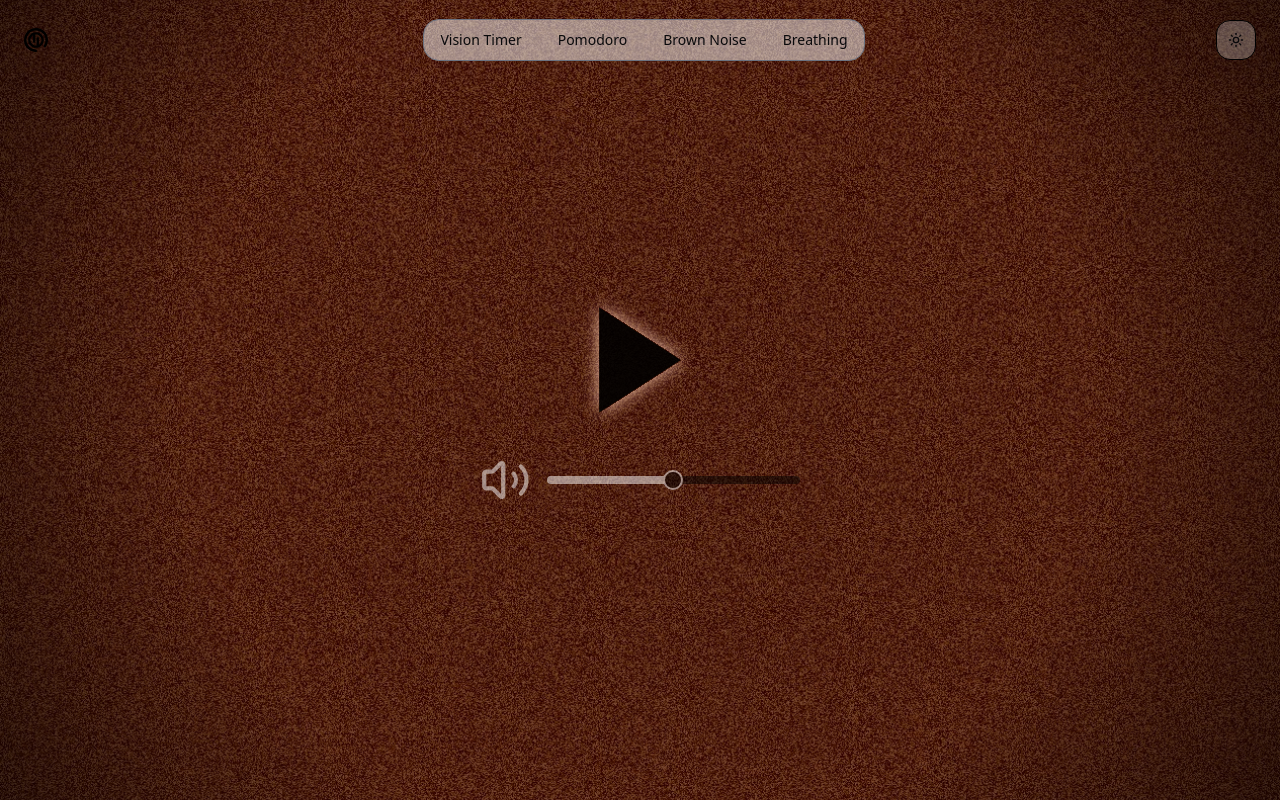
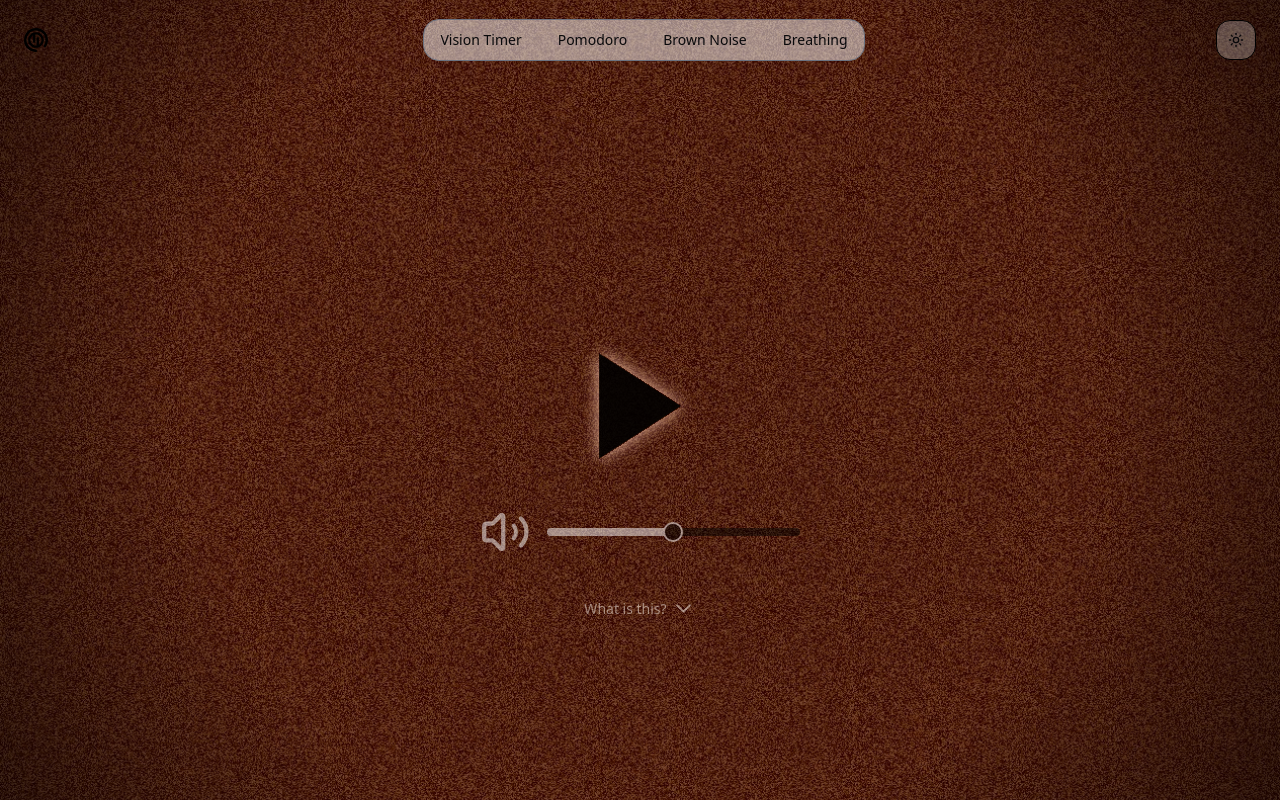
Before and after one commit to kozopas228/pause-loop, a React (Vite) app in the folder frontend/: page /noise in a window 1280 px wide. Built offline with nearby package versions, Linux system fonts and the light colour scheme.

Commit message:
add temporarily descriptions to breathing and noise pages

```diff
--- a/frontend/src/pages/breathing/BreathingPage.tsx
+++ b/frontend/src/pages/breathing/BreathingPage.tsx
@@ -2,7 +2,7 @@ import React, { useContext, useEffect, useRef, useState } from 'react';
 import Page from '@/components/page/Page.tsx';
 import BodyBackground from '@/components/body-background/BodyBackground.tsx';
 import { BreathingPhaseEnum } from '@/pages/breathing/breathing-phase.enum.ts';
-import { Play } from 'lucide-react';
+import { ChevronDown, ChevronUp, Play } from 'lucide-react';
 import PreparationCountdown from '@/pages/breathing/PreparationCountdown.tsx';
 import BreathingCircle from '@/pages/breathing/BreathingCircle.tsx';
 import BreathingStartButton from '@/pages/breathing/BreathingStartButton.tsx';
@@ -29,6 +29,7 @@ const BreathingPage = () => {
 
     const [phase, setPhase] = useState(BreathingPhaseEnum.NotStarted);
     const [round, setRound] = useState(1);
+    const [isShowDescription, setIsShowDescription] = useState(false);
 
     const breatheInAudioRef = useRef<HTMLAudioElement>(null);
     const breatheOutAudioRef = useRef<HTMLAudioElement>(null);
@@ -38,6 +39,10 @@ const BreathingPage = () => {
     const alarmAudioRef = useRef<HTMLAudioElement>(null);
     const gongAudioRef = useRef<HTMLAudioElement>(null);
     const meditationAudioRef = useRef<HTMLAudioElement>(null);
+
+    const handleDescriptionClick = () => {
+        setIsShowDescription((prev) => !prev);
+    };
 
     return (
         <BreathingContext.Provider
@@ -82,6 +87,40 @@ const BreathingPage = () => {
                         setPhase={setPhase}
                         setRound={setRound}
                     />
+                )}
+
+                <div className='mx-auto my-8 cursor-pointer opacity-50 hover:opacity-100'>
+                    <p
+                        className='flex items-center justify-center text-sm font-medium text-sky-900 dark:text-sky-50'
+                        onClick={handleDescriptionClick}>
+                        What is this?
+                        {isShowDescription ? (
+                            <ChevronUp
+                                width={25}
+                                height={25}
+                                className='ml-1 inline-block stroke-sky-900 dark:stroke-sky-50'
+                            />
+                        ) : (
+                            <ChevronDown
+                                width={25}
+                                height={25}
+                                className='ml-1 inline-block stroke-sky-900 dark:stroke-sky-50'
+                            />
+                        )}
+                    </p>
+                </div>
+                {isShowDescription && (
+                    <div className='mt-4 flex justify-center text-center'>
+                        <p className='w-3/4 text-sky-900 dark:text-sky-50'>
+                            This breathing method is a technique developed by
+                            Wim Hof, also known as "The Iceman," to increase
+                            energy, reduce stress, and improve focus. It
+                            involves cycles of deep inhalations and exhalations
+                            followed by a breath hold. This method helps
+                            activate the autonomic nervous system, enhances
+                            mental clarity, and strengthens the immune system.
+                        </p>
+                    </div>
                 )}
 
                 <audio
--- a/frontend/src/pages/noise/NoisePage.tsx
+++ b/frontend/src/pages/noise/NoisePage.tsx
@@ -8,15 +8,20 @@ import BrownNoise from '@/assets/audio/brown-noise-fast.wav';
 // import BrownNoise from '@/assets/audio/brown-noise-fast.mp3';
 import { Slider } from '@/shadcn/components/ui/slider.tsx';
 import BrownNoiseGenerator from '@/pages/noise/BrownNoiseGenerator.tsx';
-import { Volume2 } from 'lucide-react';
+import { ChevronDown, ChevronUp, Volume2 } from 'lucide-react';
 
 const NoisePage = () => {
     const [isPlaying, setIsPlaying] = useState(false);
     const [volume, setVolume] = useState(10); // Початкове значення гучності
+    const [isShowDescription, setIsShowDescription] = useState(false);
 
     function handlePlayPauseClick() {
         setIsPlaying((prev) => !prev);
     }
+
+    const handleDescriptionClick = () => {
+        setIsShowDescription((prev) => !prev);
+    };
 
     return (
         <Page
@@ -26,19 +31,20 @@ const NoisePage = () => {
                 backgroundSize: 'cover',
                 backgroundBlendMode: 'overlay',
             }}>
+            <div className='mt-32 flex flex-col items-center md:mt-64'>
                 {isPlaying ? (
                     <CustomPauseIcon
                         onClick={handlePlayPauseClick}
-                    className='absolute left-1/2 top-[45%] -translate-x-1/2 -translate-y-1/2 scale-75 transform cursor-pointer opacity-90 hover:opacity-100 md:scale-100'
+                        className='scale-75 transform cursor-pointer opacity-90 hover:opacity-100 md:scale-100'
                     />
                 ) : (
                     <CustomPlayIcon
                         onClick={handlePlayPauseClick}
-                    className='absolute left-1/2 top-[45%] -translate-x-1/2 -translate-y-1/2 scale-75 transform cursor-pointer opacity-90 hover:opacity-100 md:scale-100'
+                        className='scale-75 transform cursor-pointer opacity-90 hover:opacity-100 md:scale-100'
                     />
                 )}
 
-            <div className='absolute left-1/2 top-[60%] flex w-3/4 -translate-x-1/2 -translate-y-1/2 opacity-50 hover:opacity-100 md:w-1/4'>
+                <div className='mt-2 flex w-3/4 opacity-50 hover:opacity-100 md:mt-6 md:w-1/4'>
                     <Volume2
                         size={64}
                         className='mr-4 stroke-white'
@@ -53,6 +59,43 @@ const NoisePage = () => {
                         value={[volume]}
                     />
                 </div>
+
+                <div className='w-3/4'>
+                    <div className='my-8 cursor-pointer opacity-50 hover:opacity-100'>
+                        <p
+                            className='flex items-center justify-center text-sm font-medium text-orange-50'
+                            onClick={handleDescriptionClick}>
+                            What is this?
+                            {isShowDescription ? (
+                                <ChevronUp
+                                    width={25}
+                                    height={25}
+                                    className='ml-1 inline-block stroke-orange-50'
+                                />
+                            ) : (
+                                <ChevronDown
+                                    width={25}
+                                    height={25}
+                                    className='ml-1 inline-block stroke-orange-50'
+                                />
+                            )}
+                        </p>
+                    </div>
+                    {isShowDescription && (
+                        <div className='mt-4 flex justify-center text-center'>
+                            <p className='text-orange-50'>
+                                Brown noise is a type of sound that has low
+                                frequencies and a deep, rumbling quality. It
+                                sounds like distant thunder or a heavy
+                                waterfall. It's often used for relaxation,
+                                improving sleep, or as background noise to mask
+                                other sounds.
+                            </p>
+                        </div>
+                    )}
+                </div>
+            </div>
+
             <BrownNoiseGenerator
                 isPlaying={isPlaying}
                 volume={volume}
```
Lines whose indentation alone changed are shown as unchanged.
